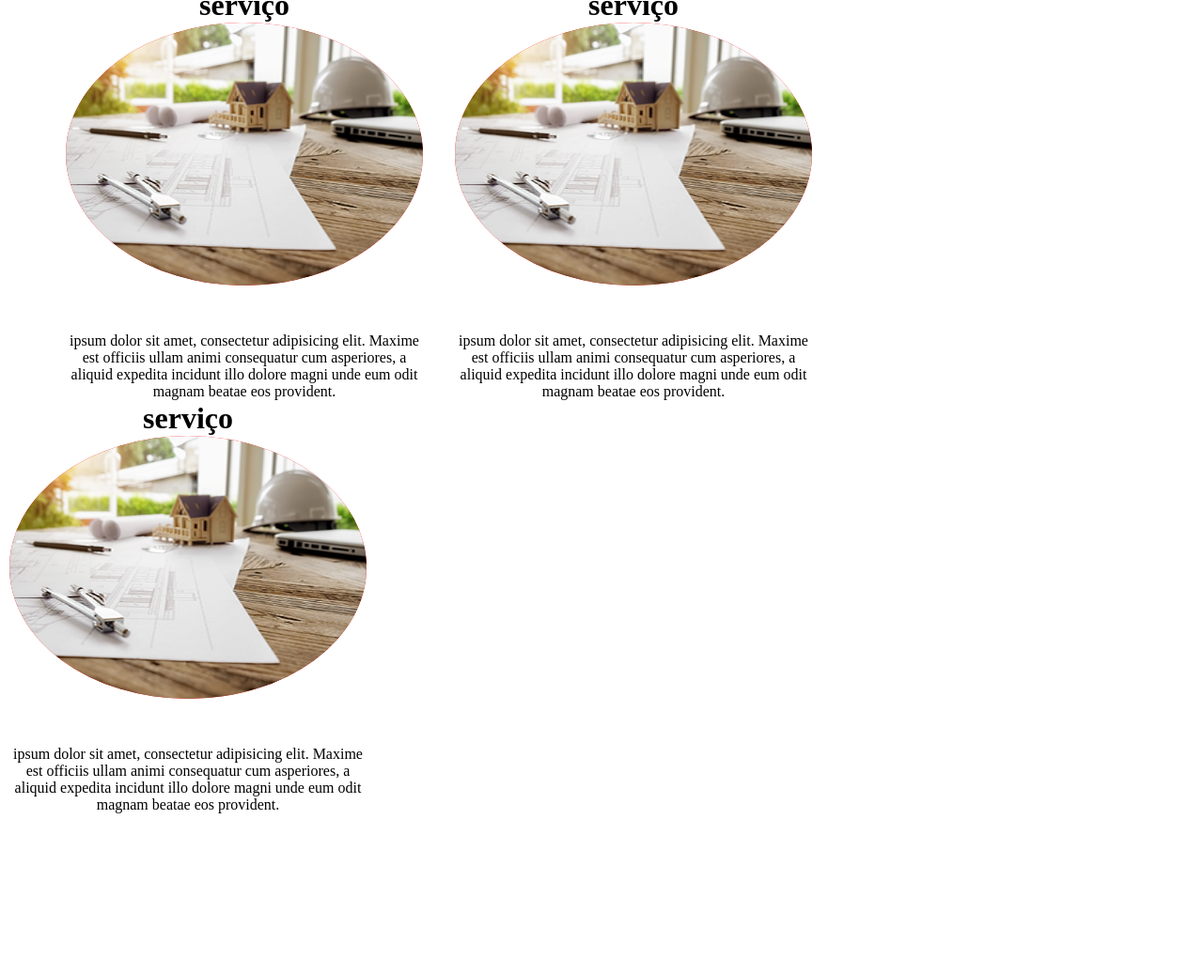
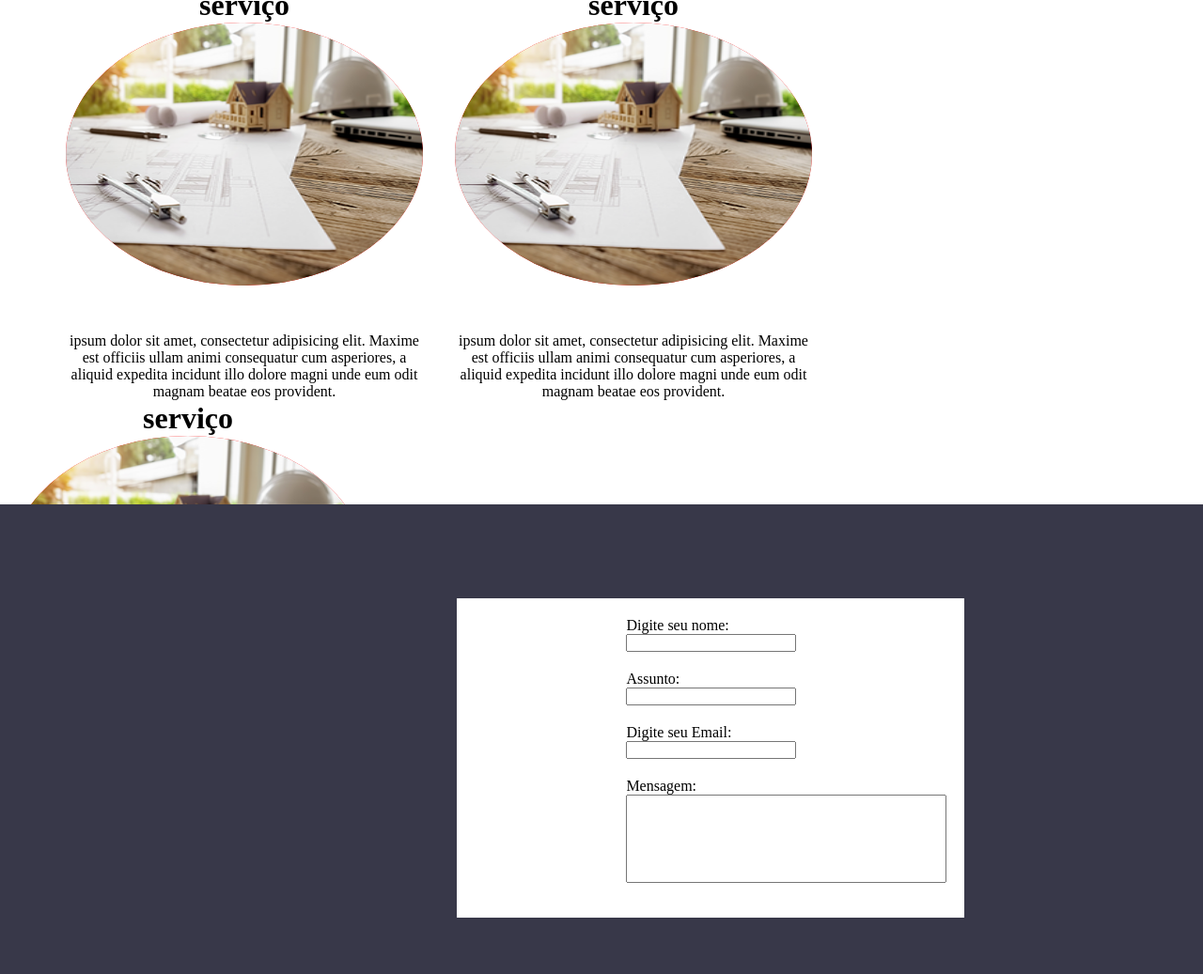
Before and after one commit to Rennan-Pessanha/Projeto-Constru-o, a plain HTML site: page index.html in a window 1280 px wide. Shown: the part 1733-2770 px from the top of the page at 94% size. Before the commit the page ends 2600 px from the top, so only its background shows below. Drawn offline with Linux system fonts and the light colour scheme.

Commit message:
Ajuste no Footer

```diff
--- a/index.html
+++ b/index.html
@@ -48,7 +48,7 @@
     </div>
 
          <div class="conteiner-dois">
-            <h1 style="text-align: center; color: ;">serviço</h1>
+            <h1 style="text-align: center; color: black;">serviço</h1>
              <div class="fotoC2">
                 <img src="Imagens/capa1tet.png" alt="" style="width: 100%; height: 100%; border-radius: 50%;">
              </div>
@@ -57,7 +57,7 @@
         </div>
 
             <div class="conteiner_tres">
-                <h1 style="text-align: center; color: ;">serviço</h1>
+                <h1 style="text-align: center;">serviço</h1>
                 <div class="fotoC3">
                     <img src="Imagens/capa1tet.png" alt="" style="width: 100%; height: 100%; border-radius: 50%;">
                 </div>
@@ -66,7 +66,7 @@
             </div>
             <div class="porti2">
                 <div class="conteiner-quatro">
-                    <h1 style="text-align: center; color: ;">serviço</h1>
+                    <h1 style="text-align: center;">serviço</h1>
                     <div class="fotoC4">
                         <img src="Imagens/capa1tet.png" alt="" style="width: 100%; height: 100%; border-radius: 50%;">
                     </div>
@@ -75,7 +75,7 @@
                 </div>
 
                      <div class="conteiner-cinco">
-                        <h1 style="text-align: center; color: ;">serviço</h1>
+                        <h1 style="text-align: center;">serviço</h1>
                          <div class="fotoC5">
                             <img src="Imagens/capa1tet.png" alt="" style="width: 100%; height: 100%; border-radius: 50%;">
                          </div>
@@ -84,7 +84,7 @@
                     </div>
 
                         <div class="conteiner_seis">
-                            <h1 style="text-align: center; color: ;">serviço</h1>
+                            <h1 style="text-align: center;">serviço</h1>
                             <div class="fotoC6">
                                 <img src="Imagens/capa1tet.png" alt="" style="width: 100%; height: 100%; border-radius: 50%;">
                             </div>
@@ -92,9 +92,38 @@
 
 
             </div>
+</div>
 
 
-</div>
 
+<footer>
+    <div class="Contato-content">
+        <form action="" method="post" class="card">
+        <input type="hidden"  class="form" name="acesskey" value="a827fbe5-3ab4-447f-9479-829fbd3cd966">
+
+
+        <label for="inputName" class="forml princip">Digite seu nome:</label>
+        <input type="Nome"  class="form" name="name" id="InputName" required maxlength="50" minlength="2">
+        <span></span>
+
+        <label for="Assunto-content" class="forml"> Assunto: </label>
+        <input type="text"  class="form" name="subject" id="AssuntoContent"required maxlength="23" minlength="2">
+
+        <label for="inputEmail" class="forml">Digite seu Email:</label>
+        <input type="email"  class="form" name="email" id="InputEmail" required maxlength="50">
+        <span></span>
+
+        <label for="TextAreaMensagem" class="forml" >Mensagem:</label>
+        <input type="text" class="form" name="message" id="AreaMensagem" size="40px">
+
+
+
+
+        </form>
+
+    </div>
+
+
+</footer>
 </body>
 </html>
--- a/style.css
+++ b/style.css
@@ -79,9 +79,10 @@ text-decoration: underline;
 
 .porti {
     width: 100%;
-    height: 100%;
+    height: 600px;
     background-color: white;
-    display: inline-block;
+    display: block;
+    position: absolute;
 }
 
 .porti > .conteiner-um {
@@ -239,3 +240,39 @@ margin-top: 50px;
                         text-align: center;
                         margin-top: 50px;
                         }
+
+footer {
+    background-color: #383849;
+    height: 500px;
+    width: 100%;
+    position: absolute;
+    margin-bottom: 0%;
+    display: block;
+    overflow: hidden;
+}
+
+.Contato-content {
+    display: block;
+    height: 300px;
+    width: 500px;
+    background-color: white;
+    margin-top: 100px;
+    margin-left: 38%;
+    padding: 20px;
+}
+
+.form {
+    display: inline;
+    margin-bottom: 20px;
+    margin-left: 32%;
+}
+
+.forml {
+    margin-left: 32%;
+    display: block;
+}
+
+#AreaMensagem {
+    height: 90px;
+
+}
```
